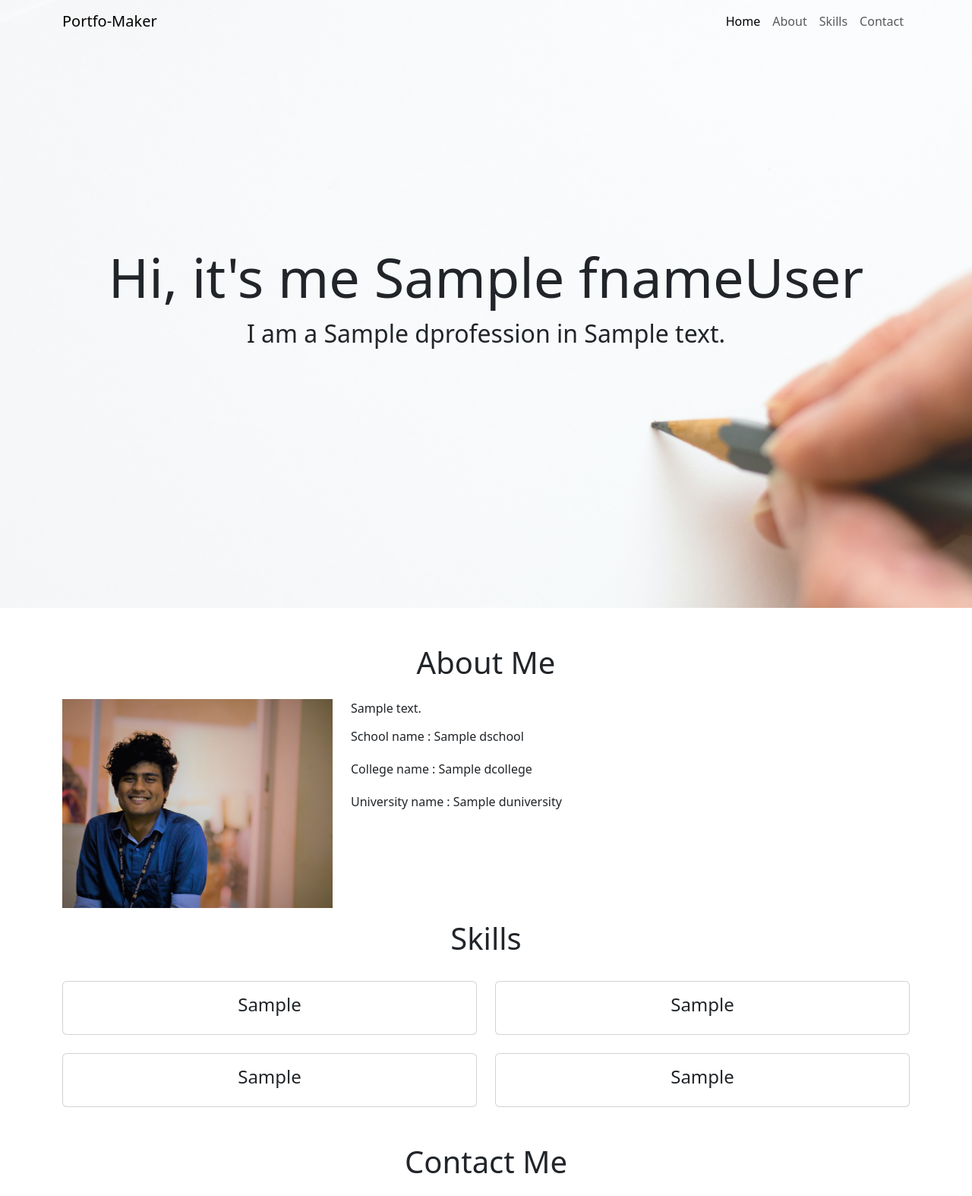
After one commit to sakibtamim/FlaskProject_PortfolioMakerWeb, a Flask app: template templates/design1.html in a window 1280 px wide. The commit adds this page. Shown: the top 1574 px of the page at 76% size. Run offline with Flask 3, Linux system fonts and the light colour scheme; the template is opened without the code that fills it: most values are stand-ins (such as "Sample title", 1, 10 or a date in 2020); some libraries are stand-ins or nearby versions.

Commit message:
data entry

```diff
--- a/app.py
+++ b/app.py
@@ -15,14 +15,17 @@ def design():
 def form():
     return render_template('form.html')
 
+
 @app.route('/upload', methods = ["GET","POST"])
 def upload():
     if request.method == "POST":
         firstname = request.form.get("firstname")
-        name = request.form.get("lastname")
+        lastname = request.form.get("lastname")
+        profession = request.form.get("profession")
         school = request.form.get("school")
         college = request.form.get("college")
         university = request.form.get("university")
+        address = request.form.get("address")
         phone = request.form.get("phone")
         email = request.form.get("email")
         about = request.form.get("about")
@@ -32,21 +35,9 @@ def upload():
         skill4 = request.form.get("skill4")
         pic = request.form.get("pic")
 
-        print(firstname)
-        print(name)
-        print(school)
-        print(college)
-        print(university)
-        print(phone)
-        print(email)
-        print(about)
-        print(skill1)
-        print(skill2)
-        print(skill3)
-        print(skill4)
-        print(pic)
-
-    return "Uploaded"
+    return render_template('design1.html', fname = firstname, lname = lastname, dprofession = profession, dschool = school,
+                           dcollege = college, duniversity = university, daddress = address, dphone = phone, dmail = email, dabout= about, dskill1 = skill1,
+                           dskill2 = skill2, dskill3 = skill3, dskill4 = skill4)
 
 if __name__ == '__main__':
     app.run(debug=True)
--- /dev/null
+++ b/static/style.css
@@ -0,0 +1,30 @@
+/* hero background image */
+.bgimage {
+    height: 100vh;
+    background: url('/static/images/homebg.jpg');
+    background-size:cover;
+    position:relative;
+    background-position: center;
+}
+/* text css above hero image*/
+.hero_title {
+    font-size: 4.5rem;
+}
+.hero_desc {
+    font-size: 2rem;
+}
+.hero-text {
+    text-align: center;
+    position: absolute;
+    top: 50%;
+    left: 50%;
+    transform: translate(-50%, -50%);
+}
+/* about section image css */
+.imageAboutPage {
+    width: 100%;
+}
+/* services section css */
+.servicesText:hover {
+    border: 1px solid #008000;
+}
--- a/templates/base.html
+++ b/templates/base.html
@@ -2,6 +2,7 @@
 <html lang="en">
 <head>
     <link href="{{ url_for('static', filename= 'css/bootstrap.min.css') }}" rel="stylesheet"/>
+    <link href="{{ url_for('static', filename= '/style.css') }}" rel="stylesheet"/>
 
     <meta charset="UTF-8">
     <title>{% block title %} {% endblock %}</title>
--- a/templates/design.html
+++ b/templates/design.html
@@ -8,15 +8,15 @@
 <h1 class="text-center m-4">Choose a Design</h1>
 <div class="row m-3" >
     <div class="col-4">
-        <img src="/static/design/design1.jpg" style="width: 90%"><br>
+        <img src="/static/images/design1.jpg" style="width: 90%"><br>
         <a href="{{ url_for('form') }}" type="button" class="btn btn-primary mt-2" >Choose!</a>
     </div>
     <div class="col-4">
-        <img src="/static/design/design1.jpg" style="width: 90%"><br>
+        <img src="/static/images/design1.jpg" style="width: 90%"><br>
         <button type="button" class="btn btn-primary mt-2">Choose!</button>
     </div>
     <div class="col-4">
-        <img src="/static/design/design1.jpg" style="width: 90%"><br>
+        <img src="/static/images/design1.jpg" style="width: 90%"><br>
         <button type="button" class="btn btn-primary mt-2">Choose!</button>
     </div>
 
--- /dev/null
+++ b/templates/design1.html
@@ -0,0 +1,143 @@
+{% extends 'base.html' %}
+
+
+{% block title %} Design {% endblock %}
+
+{% block body %}
+<!--Navigation-->
+<nav class="navbar navbar-expand-lg fixed-top" >
+  <div class="container">
+    <a class="navbar-brand" href="{{ url_for('home') }}">Portfo-Maker</a>
+        <button class="navbar-toggler" type="button" data-bs-toggle="collapse" data-bs-target="#navbarSupportedContent" aria-controls="navbarSupportedContent" aria-expanded="false" aria-label="Toggle navigation">
+                <span class="navbar-toggler-icon"></span>
+            </button>
+        <div class="collapse navbar-collapse " id="navbarNav">
+          <ul class="navbar-nav ms-auto">
+            <li class="nav-item">
+              <a class="nav-link active" aria-current="page" href="#">Home</a>
+            </li>
+            <li class="nav-item">
+              <a class="nav-link" href="#">About</a>
+            </li>
+            <li class="nav-item">
+              <a class="nav-link" href="#">Skills</a>
+            </li>
+            <li class="nav-item">
+              <a class="nav-link" href="#">Contact</a>
+            </li>
+          </ul>
+        </div>
+  </div>
+</nav>
+
+<!-- main banner -->
+    <section class="bgimage" id="home">
+        <div class="container-fluid">
+            <div class="row">
+            <div class="col-lg-12 col-md-12 col-sm-12 col-xs-12 hero-text">
+                <h2 class="hero_title">Hi, it's me {{ fname }}{{ lname }}</h2>
+                <p class="hero_desc">I am a {{ dprofession }} in {{ daddress }}</p>
+            </div>
+            </div>
+        </div>
+    </section>
+<!-- about section-->
+    <section id="about">
+        <div class="container mt-4 pt-4">
+            <h1 class="text-center">About Me</h1>
+            <div class="row mt-4">
+                <div class="col-lg-4">
+                    <img src="/static/images/pic.jpg" class= "imageAboutPage mb-3" alt="">
+                </div>
+
+                <div class="col-lg-8">
+                    <p> {{ dabout }}</p>
+
+                    <div class="row mt-3">
+                        <h6>School name : {{ dschool }}</h6>
+                    </div>
+
+                    <div class="row mt-3">
+                        <h6>College name : {{ dcollege }}</h6>
+                    </div>
+
+                    <div class="row mt-3">
+                        <h6>University name : {{ duniversity }}</h6>
+                    </div>
+                </div>
+            </div>
+        </div>
+    </section>
+
+<!-- Skills section-->
+    <section id="skills">
+        <div class="container">
+            <h1 class="text-center">Skills</h1>
+            <div class="row">
+
+                <div class="col-lg-6 mt-4">
+                    <div class="card servicesText">
+                        <div class="card-body">
+                            <h4 class="text-center">{{ dskill1 }}</h4>
+                        </div>
+                    </div>
+                </div>
+
+                <div class="col-lg-6 mt-4">
+                    <div class="card servicesText">
+                        <div class="card-body">
+                            <h4 class="text-center">{{ dskill2 }}</h4>
+                        </div>
+                    </div>
+                </div>
+
+                <div class="col-lg-6 mt-4">
+                    <div class="card servicesText">
+                        <div class="card-body">
+                            <h4 class="text-center">{{ dskill3 }}</h4>
+                        </div>
+                    </div>
+                </div>
+
+
+                <div class="col-lg-6 mt-4">
+                    <div class="card servicesText">
+                        <div class="card-body">
+                            <h4 class="text-center">{{ dskill4 }}</h4>
+                        </div>
+                    </div>
+                </div>
+            </div>
+        </div>
+    </section>
+
+<!-- contact section-->
+    <section id="contact">
+        <div class="container mt-5 contactContent">
+            <h1 class="text-center">Contact Me</h1>
+
+            <div class="row mt-4">
+                <div class="col-lg-5">
+
+                    <div style="max-width:100%;overflow:hidden;color:red;width:500px;height:500px;">
+
+                            <iframe src="https://www.google.com/maps/embed?pb=!1m18!1m12!1m3!1d233667.866001258!2d90.25446568583791!3d23.780863190087654!2m3!1f0!2f0!3f0!3m2!1i1024!2i768!4f13.1!3m3!1m2!1s0x3755b8b087026b81%3A0x8fa563bbdd5904c2!2sDhaka!5e0!3m2!1sen!2sbd!4v1689550556840!5m2!1sen!2sbd" width="600" height="450" style="border:0;" allowfullscreen="" loading="lazy" referrerpolicy="no-referrer-when-downgrade"></iframe>
+
+                    </div>
+                </div>
+
+                <div class="col-lg-6">
+                    <!-- form fields -->
+                    <form>
+                        <h4 class="form-control form-control-lg" >Phone: {{ dphone }}</h4>
+                        <h4 class="form-control form-control-lg" >Email: {{ dmail }}</h4>
+                    </form>
+
+                </div>
+
+            </div>
+        </div>
+    </section>
+
+
+{% endblock %}
```
Also changed, not shown: templates/form.html (+10 -0 lines), static/design/design1.jpg (deleted), static/images/design1.jpg (added), static/images/homebg.jpg (added), static/images/pic.jpg (added).
